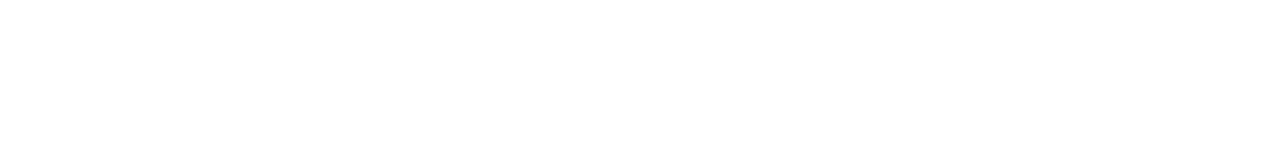
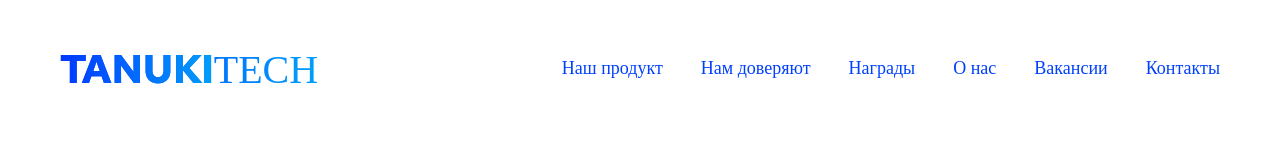
Before and after one commit to Aleks200531/project-TANUKITECH, a plain HTML site: page index.html in a window 1280 px wide. Drawn offline with Linux system fonts and the light colour scheme.

Commit message:
header add

```diff
--- a/css/style.css
+++ b/css/style.css
@@ -1 +1,52 @@
-@import url('./normalize.css');
+@import url('normalize.css');
+
+.header {
+    margin-top: 42px;
+}
+
+.header__container {
+    display: flex;
+    justify-content: space-between;
+    align-items: center;
+}
+
+.container {
+    max-width: 1160px;
+    margin: 0 auto;
+    padding: 0 15px;
+}
+
+.header__logo {
+    background: linear-gradient(270deg, #009FFA 0%, #0137FF 100%);
+    background-clip: text;
+    -webkit-background-clip: text;
+    -webkit-text-fill-color: transparent;
+    font-size: 40px;
+    font-style: normal;
+    font-weight: 400;
+    line-height: normal;
+    margin-right: 200px;
+}
+
+.header__span {
+    background: linear-gradient(270deg, #009FFA 0%, #0137FF 100%);
+    background-clip: text;
+    -webkit-background-clip: text;
+    -webkit-text-fill-color: transparent;
+    font-family: Red Hat Text;
+}
+
+
+.menu__items {
+    display: flex;
+    justify-content: space-between;
+    gap: 38px;
+}
+
+.menu__link {
+    color: #0040FE;
+    font-size: 18px;
+    font-style: normal;
+    font-weight: 400;
+    line-height: normal;
+}
--- a/index.html
+++ b/index.html
@@ -3,10 +3,41 @@
 <head>
     <meta charset="UTF-8">
     <meta name="viewport" content="width=device-width, initial-scale=1.0">
-    <title>TANUKITCHEN</title>
+    <title>TANUKITECH</title>
+    <link href="https://fonts.googleapis.com/css2?family=Montserrat:wght@400;500;700;800;900&family=Red+Hat+Text:wght@700&family=Roboto+Flex:wght@400;500;600;700;800&display=swap" rel="stylesheet">
     <link rel="stylesheet" href="./css/style.css">
 </head>
 <body>
-
+    <header class="header">
+        <div class="header__inner">
+            <div class="container header__container">
+                <a href="#" class="header__logo">
+                    <span class="header__span">TANUKI</span>TECH
+                </a>
+                <nav class="menu">
+                    <ul class="menu__items">
+                        <li class="menu__item">
+                            <a class="menu__link" href="#">Наш продукт</a>
+                        </li>
+                        <li class="menu__item">
+                            <a class="menu__link" href="#">Нам доверяют</a>
+                        </li>
+                        <li class="menu__item">
+                            <a class="menu__link" href="#">Награды</a>
+                        </li>
+                        <li class="menu__item">
+                            <a class="menu__link" href="#">О нас</a>
+                        </li>
+                        <li class="menu__item">
+                            <a class="menu__link" href="#">Вакансии</a>
+                        </li>
+                        <li class="menu__item">
+                            <a class="menu__link" href="#">Контакты</a>
+                        </li>
+                    </ul>
+                </nav>
+            </div>
+        </div>
+    </header>
 </body>
 </html>
```
Also changed, not shown: css/normalize.css.
